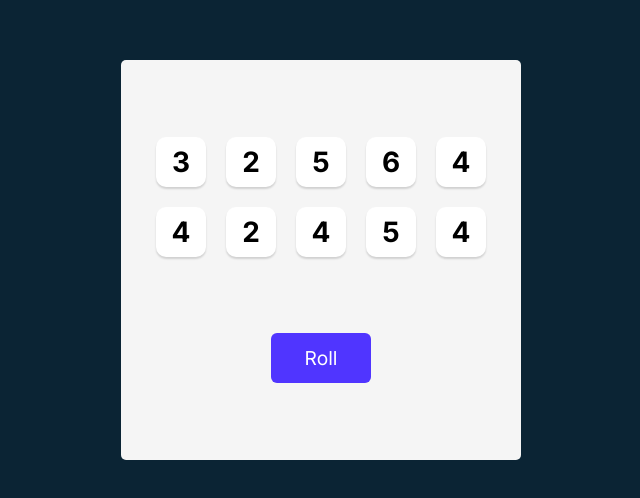
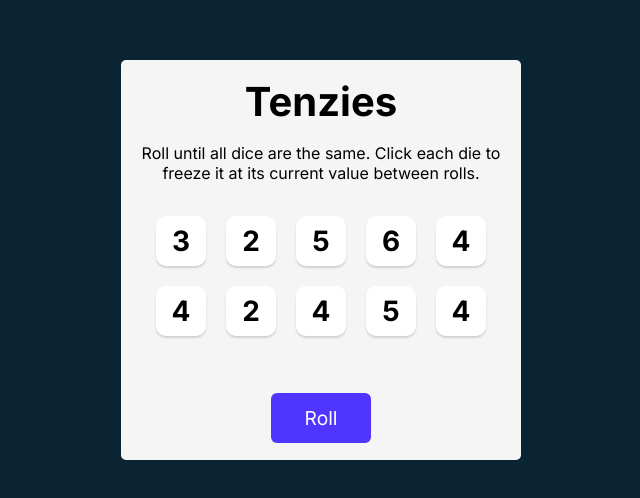
Before and after one commit to Shessire/Tenzies, a React (Vite) app: page / in a window 1280 px wide. Shown: the part 140-638 px from the top of the page, without its empty margins (319-959 px from the left). Built offline with nearby package versions, Linux system fonts and the light colour scheme.

Commit message:
Update Unheld Dice When Roll

```diff
--- a/src/App.css
+++ b/src/App.css
@@ -31,10 +31,22 @@
     align-items: center;
 }
 
+.title {
+    font-size: 40px;
+    margin: 0;
+}
+
+.instructions {
+    font-weight: 400;
+    margin-top: 0;
+    text-align: center;
+}
+
 .container {
     display: grid;
     grid-template: auto auto / repeat(5, 1fr);
     gap: 20px;
+    margin-bottom: 40px;
 }
 
 button {
--- a/src/App.jsx
+++ b/src/App.jsx
@@ -14,7 +14,11 @@
 
     const dice = [];
     for(let i = 0; i < 10; i++) {
-      const random = {value: Math.floor(Math.random() * 6) + 1, isHeld: false, id: nanoid()}
+      const random = {
+        value: Math.floor(Math.random() * 6) + 1,
+        isHeld: false,
+        id: nanoid()
+      }
       dice.push(random)
     }
     return dice
@@ -31,14 +35,28 @@
   }
 
   function reRoll () {
-    setNumber(generateAllNewDice())
+    setNumber((prev) => (
+      prev.map((d) => (
+        d.isHeld
+        ? d
+        : {...d, value: Math.floor(Math.random() * 6) + 1}
+      ))
+    ))
   }
 
   return (
     <main>
+      <h1 className='title'>Tenzies</h1>
+      <p className='instructions'>Roll until all dice are the same. Click each die to freeze it at its current value between rolls.</p>
       <div className='container'>
         {number.map((n) => (
-          <Die key={n.id} id={n.id} value={n.value} isHeld={n.isHeld} click={clickDice}/>
+          <Die
+            key={n.id}
+            id={n.id}
+            value={n.value}
+            isHeld={n.isHeld}
+            click={clickDice}
+          />
         ))}
       </div>
       <button className='roll-dice' onClick={reRoll}>Roll</button>
```
